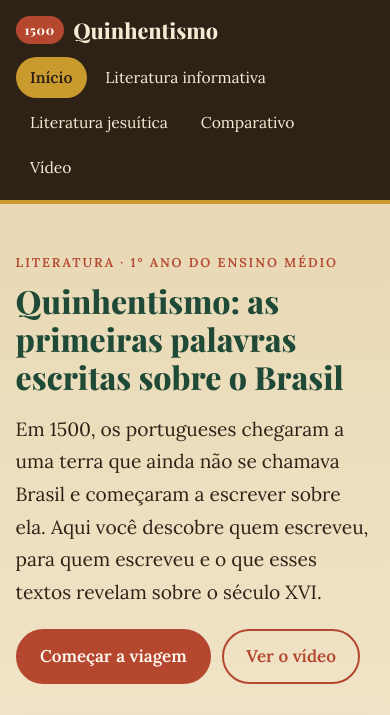
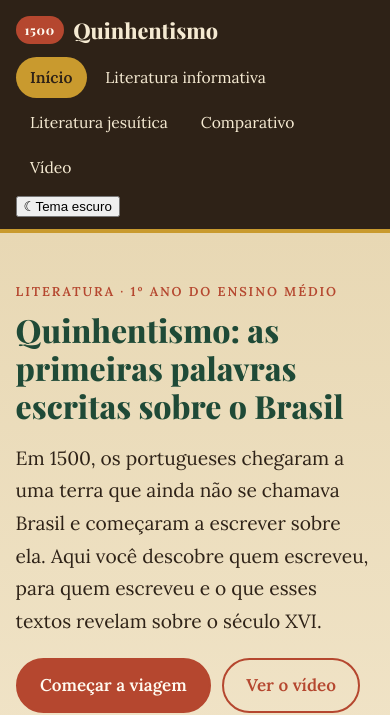
Before and after one commit to Dione-Souza/Dione_Vitoria, a plain HTML site: page index.html in a window 390 px wide. Shown: the top 715 px of the page. Drawn offline with nearby package versions, Linux system fonts and the light colour scheme.

Commit message:
Alteração da página
Added a theme toggle button and progress bar functionality.

```diff
--- a/index.html
+++ b/index.html
@@ -3,6 +3,7 @@
 <head>
   <meta charset="UTF-8">
   <meta name="viewport" content="width=device-width, initial-scale=1">
+  <meta name="theme-color" content="#101c1a">
   <meta name="description" content="Site sobre o Quinhentismo, a literatura produzida no Brasil durante o século XVI.">
   <title>Quinhentismo — Início</title>
   <link rel="preconnect" href="https://fonts.googleapis.com">
@@ -11,6 +12,7 @@
   <link rel="stylesheet" href="style.css">
 </head>
 <body>
+  <div class="barra-progresso" aria-hidden="true"></div>
   <a class="pular" href="#conteudo">Pular para o conteúdo</a>
 
   <header class="topo">
@@ -25,6 +27,7 @@
           <li><a href="video.html">Vídeo</a></li>
         </ul>
       </nav>
+      <button class="alternar-tema" type="button" aria-label="Ativar tema escuro" aria-pressed="false"><span class="icone-tema" aria-hidden="true">☾</span><span class="texto-tema">Tema escuro</span></button>
     </div>
   </header>
 
@@ -154,5 +157,51 @@
       <p>Integrantes: Dione Vitoria Fidencio e Vitoria Padilha Chaves</p>
     </div>
   </footer>
+
+  <script>
+    (() => {
+      const chave = "quinhentismo-tema";
+      const botao = document.querySelector(".alternar-tema");
+      const aplicar = (tema) => {
+        document.body.classList.toggle("tema-escuro", tema === "escuro");
+        if (botao) {
+          const escuro = tema === "escuro";
+          botao.setAttribute("aria-pressed", String(escuro));
+          botao.setAttribute("aria-label", escuro ? "Ativar tema claro" : "Ativar tema escuro");
+          botao.querySelector(".icone-tema").textContent = escuro ? "☀" : "☾";
+          botao.querySelector(".texto-tema").textContent = escuro ? "Tema claro" : "Tema escuro";
+        }
+      };
+      let salvo = "claro";
+      try { salvo = localStorage.getItem(chave) || "claro"; } catch (e) {}
+      aplicar(salvo);
+      botao?.addEventListener("click", () => {
+        const proximo = document.body.classList.contains("tema-escuro") ? "claro" : "escuro";
+        aplicar(proximo);
+        try { localStorage.setItem(chave, proximo); } catch (e) {}
+      });
+    })();
+  </script>
+  <script>
+    // Realce suave dos elementos conforme entram na tela.
+    const observador = new IntersectionObserver((itens) => {
+      itens.forEach((item) => {
+        if (item.isIntersecting) {
+          item.target.classList.add("visivel");
+          observador.unobserve(item.target);
+        }
+      });
+    }, { threshold: 0.12 });
+    document.querySelectorAll(".card, .destaque, .reflexao, .figura, .hero-figura, .linha-tempo li")
+      .forEach((elemento) => {
+        elemento.classList.add("revelar");
+        observador.observe(elemento);
+      });
+    window.addEventListener("scroll", () => {
+      const altura = document.documentElement.scrollHeight - window.innerHeight;
+      const progresso = altura > 0 ? (window.scrollY / altura) * 100 : 0;
+      document.documentElement.style.setProperty("--progresso", progresso + "%");
+    }, { passive: true });
+  </script>
 </body>
 </html>
```
